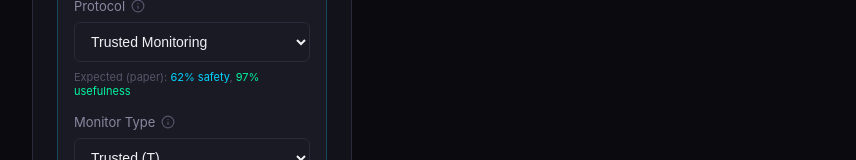
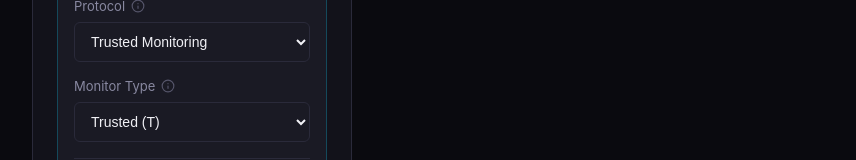
Before and after one commit to zcancio/argus, a React (Vite) app: page / in a window 1280 px wide. Shown: the part 323-483 px from the top of the page, without its empty margins (8-864 px from the left). Built offline with nearby package versions, Linux system fonts and the light colour scheme; no server answers.

Commit message:
Remove expected metrics from protocol dropdown

```diff
--- a/src/components/simulator/ConfigPanel.jsx
+++ b/src/components/simulator/ConfigPanel.jsx
@@ -154,42 +154,6 @@ export function ConfigPanel({ config, onChange, onRun, isRunning, datasets, sele
             <option value="te_50">Trusted Editing 50%</option>
             <option value="custom">Custom</option>
           </select>
-          {(() => {
-            const expectedResults = {
-              tm: { safety: '62%', usefulness: '97%' },
-              tm_d5: { safety: '74%', usefulness: '95%' },
-              tm_d10: { safety: '83%', usefulness: '93%' },
-              tm_d20: { safety: '92%', usefulness: '83%' },
-              um: { safety: '79%', usefulness: '96%' },
-              um_d5: { safety: '82%', usefulness: '95%' },
-              um_d10: { safety: '92%', usefulness: '92%' },
-              um_d20: { safety: '98%', usefulness: '85%' },
-              te_5: { safety: '73%', usefulness: '97%' },
-              te_10: { safety: '85%', usefulness: '96%' },
-              te_20: { safety: '92%', usefulness: '94%' },
-              te_50: { safety: '96%', usefulness: '89%' },
-            };
-            const currentPreset =
-              config.monitor_type === 'trusted' && !config.defer_enabled ? 'tm' :
-              config.monitor_type === 'trusted' && config.defer_enabled && config.defer_action === 'replace' && config.defer_rate === 0.05 ? 'tm_d5' :
-              config.monitor_type === 'trusted' && config.defer_enabled && config.defer_action === 'replace' && config.defer_rate === 0.10 ? 'tm_d10' :
-              config.monitor_type === 'trusted' && config.defer_enabled && config.defer_action === 'replace' && config.defer_rate === 0.20 ? 'tm_d20' :
-              config.monitor_type === 'untrusted' && !config.defer_enabled ? 'um' :
-              config.monitor_type === 'untrusted' && config.defer_enabled && config.defer_rate === 0.05 ? 'um_d5' :
-              config.monitor_type === 'untrusted' && config.defer_enabled && config.defer_rate === 0.10 ? 'um_d10' :
-              config.monitor_type === 'untrusted' && config.defer_enabled && config.defer_rate === 0.20 ? 'um_d20' :
-              config.monitor_type === 'trusted' && config.defer_enabled && config.defer_action === 'edit' && config.defer_rate === 0.05 ? 'te_5' :
-              config.monitor_type === 'trusted' && config.defer_enabled && config.defer_action === 'edit' && config.defer_rate === 0.10 ? 'te_10' :
-              config.monitor_type === 'trusted' && config.defer_enabled && config.defer_action === 'edit' && config.defer_rate === 0.20 ? 'te_20' :
-              config.monitor_type === 'trusted' && config.defer_enabled && config.defer_action === 'edit' && config.defer_rate === 0.50 ? 'te_50' :
-              null;
-            const result = expectedResults[currentPreset];
-            return result ? (
-              <div style={{ marginTop: '8px', fontSize: '11px', color: colors.text.muted }}>
-                Expected (paper): <span style={{ color: colors.accent.cyan }}>{result.safety} safety</span>, <span style={{ color: colors.accent.green }}>{result.usefulness} usefulness</span>
-              </div>
-            ) : null;
-          })()}
         </div>
 
         <div style={{ marginBottom: '12px' }}>
```
